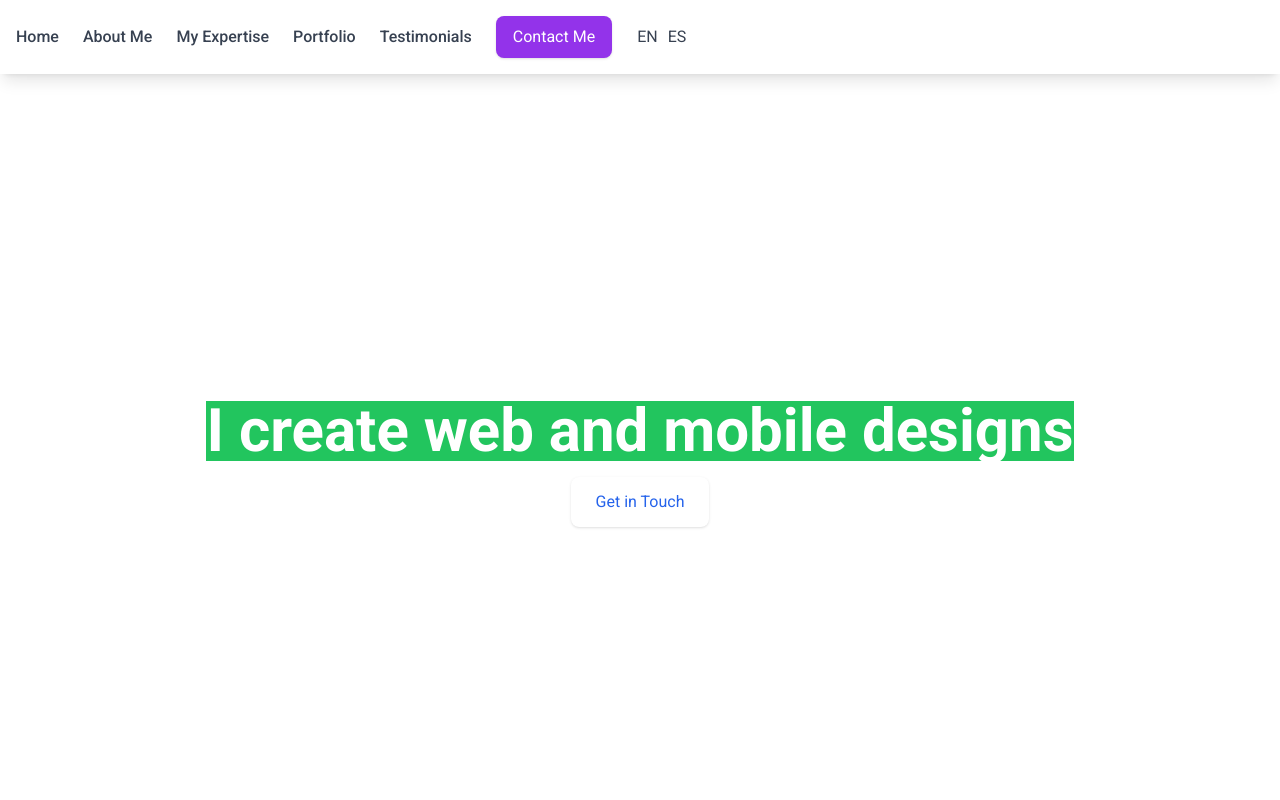
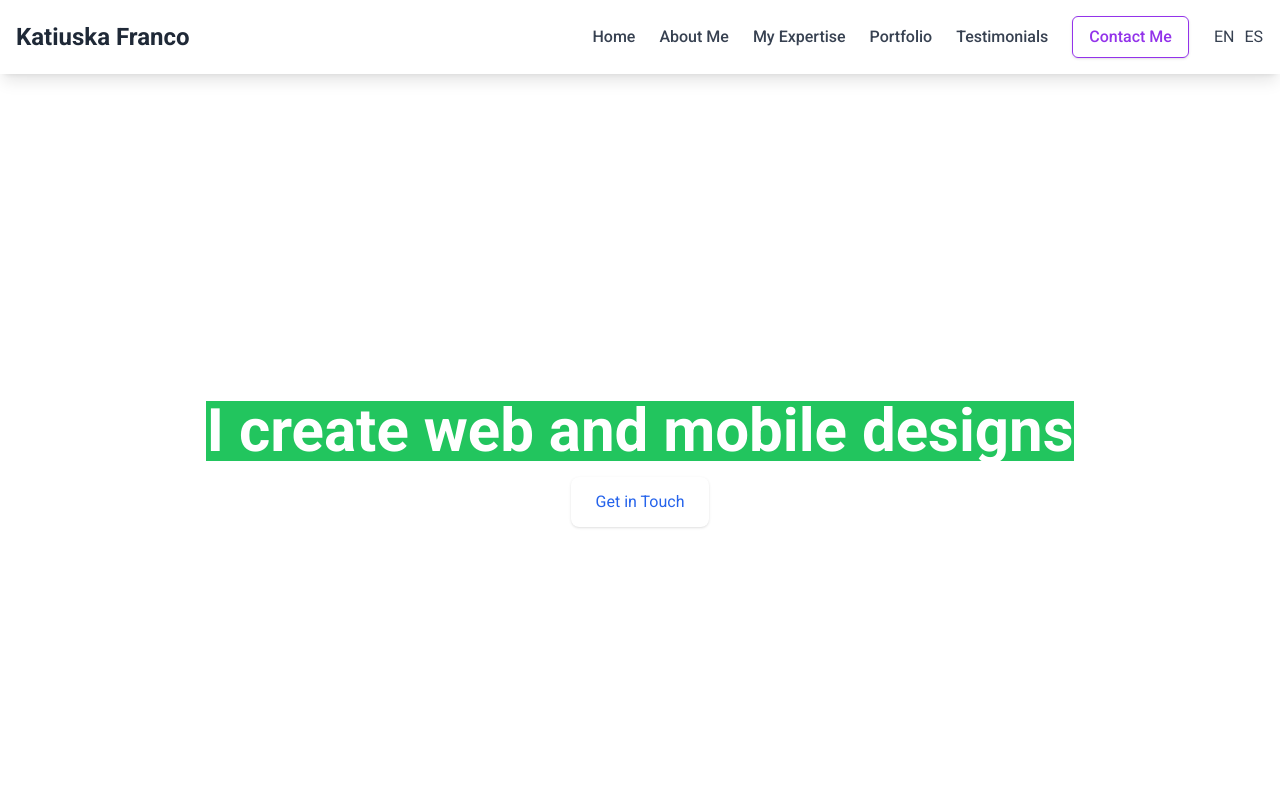
Before and after one commit to katitafranco/portfolio-katifranco, a React (Vite) app: page / in a window 1280 px wide. Shown: the top 800 px of the page. Built offline with nearby package versions, Linux system fonts and the light colour scheme.

Commit message:
Update button and links

```diff
--- a/src/components/Logo.tsx
+++ b/src/components/Logo.tsx
@@ -1,7 +1,9 @@
 // src/components/Logo.tsx
 const Logo = () => (
   <div className="text-2xl font-bold text-gray-800 flex items-center space-x-2">
-    <span className="text-purple-600">Katiuska Franco</span>{" "}
+    <a href="#home" className="text-2xl font-bold text-gray-800">
+      Katiuska Franco{" "}
+    </a>
     {/* Marca personal */}
   </div>
 );
--- a/src/components/Navbar.tsx
+++ b/src/components/Navbar.tsx
@@ -21,6 +21,8 @@ const Header = () => {
   return (
     <header className="fixed top-0 w-full bg-white shadow-lg z-50">
       <div className="max-w-7xl mx-auto flex items-center justify-between p-4">
+        {/* Logo */}
+        <Logo />
         {/* Marca personal */}
 
         {/* Desktop Menu */}
@@ -35,8 +37,10 @@ const Header = () => {
             </a>
           ))}
           {/* Contact Button */}
-          <button className="bg-purple-600 text-white px-4 py-2 rounded-lg shadow hover:bg-blue-800 transition">
-            {t("navbar.contactMe")}
+          <button className="border-purple-600 bg-transparent text-white px-4 py-2 rounded-md shadow hover:border-blue-800 bg-transparent hover:text-blue-800 transition">
+            <a className="text-purple-600 hover:text-blue-800" href="#contact">
+              {t("navbar.contactMe")}
+            </a>
           </button>
           {/* Language Switcher */}
           <div className="flex space-x-2">
@@ -75,7 +79,7 @@ const Header = () => {
             <a
               key={link.href}
               href={link.href}
-              className="block py-2 text-gray-700 hover:text-blue-600 transition"
+              className="block py-2 text-gray-700 flex justify-center hover:text-blue-600 transition"
             >
               {link.label}
             </a>
@@ -96,8 +100,10 @@ const Header = () => {
             </button>
           </div>
           {/* Contact Button Mobile */}
-          <button className="bg-purple-600 text-white w-full py-2 rounded-lg shadow mt-4 hover:bg-blue-800 transition">
-            {t("navbar.contactMe")}
+          <button className="border-purple-600 bg-transparent text-white w-full py-2 rounded-lg shadow mt-4 hover:bg-blue-800 transition">
+            <a className="text-purple-600" href="#contact">
+              {t("navbar.contactMe")}
+            </a>
           </button>
         </div>
       )}
--- a/src/sections/ContactForm.tsx
+++ b/src/sections/ContactForm.tsx
@@ -1,7 +1,7 @@
 const ContactForm = () => {
   return (
     <section
-      id="home"
+      id="contact"
       className="h-screen flex flex-col justify-center items-center bg-gradient-to-r from-blue-500 to-blue-800 text-white"
     >
       <h1 className="text-4xl md:text-6xl font-bold mb-4">
```
